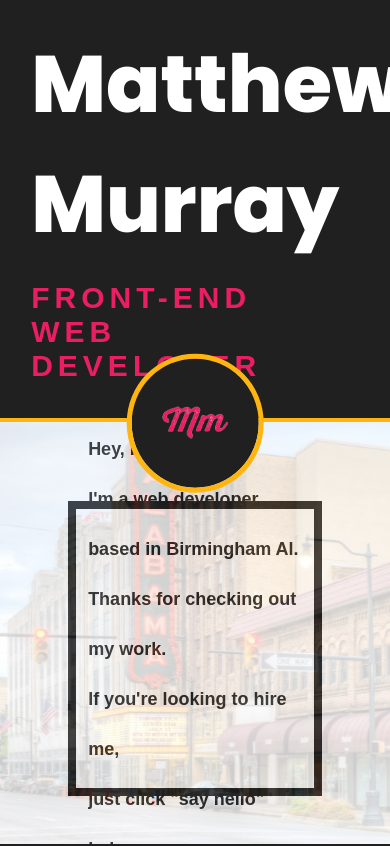
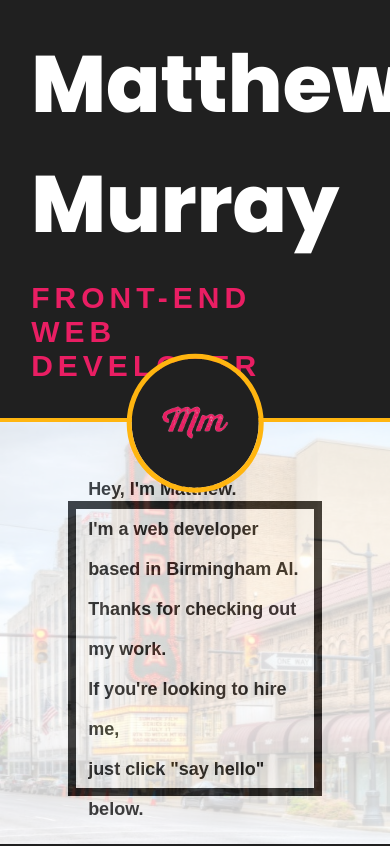
Before and after one commit to mmurr11/Portfolio-2, a React (Create React App) app: page / in a window 390 px wide. Shown: the top 846 px of the page. Built offline with nearby package versions, Linux system fonts and the light colour scheme.

Commit message:
line-height adjust

```diff
--- a/src/Components/Welcome.scss
+++ b/src/Components/Welcome.scss
@@ -228,6 +228,7 @@
           @media screen and (max-width: 768px) {
             font-size: large;
             font-weight: bolder;
+            line-height: 4rem;
           }
         }
       }
```
